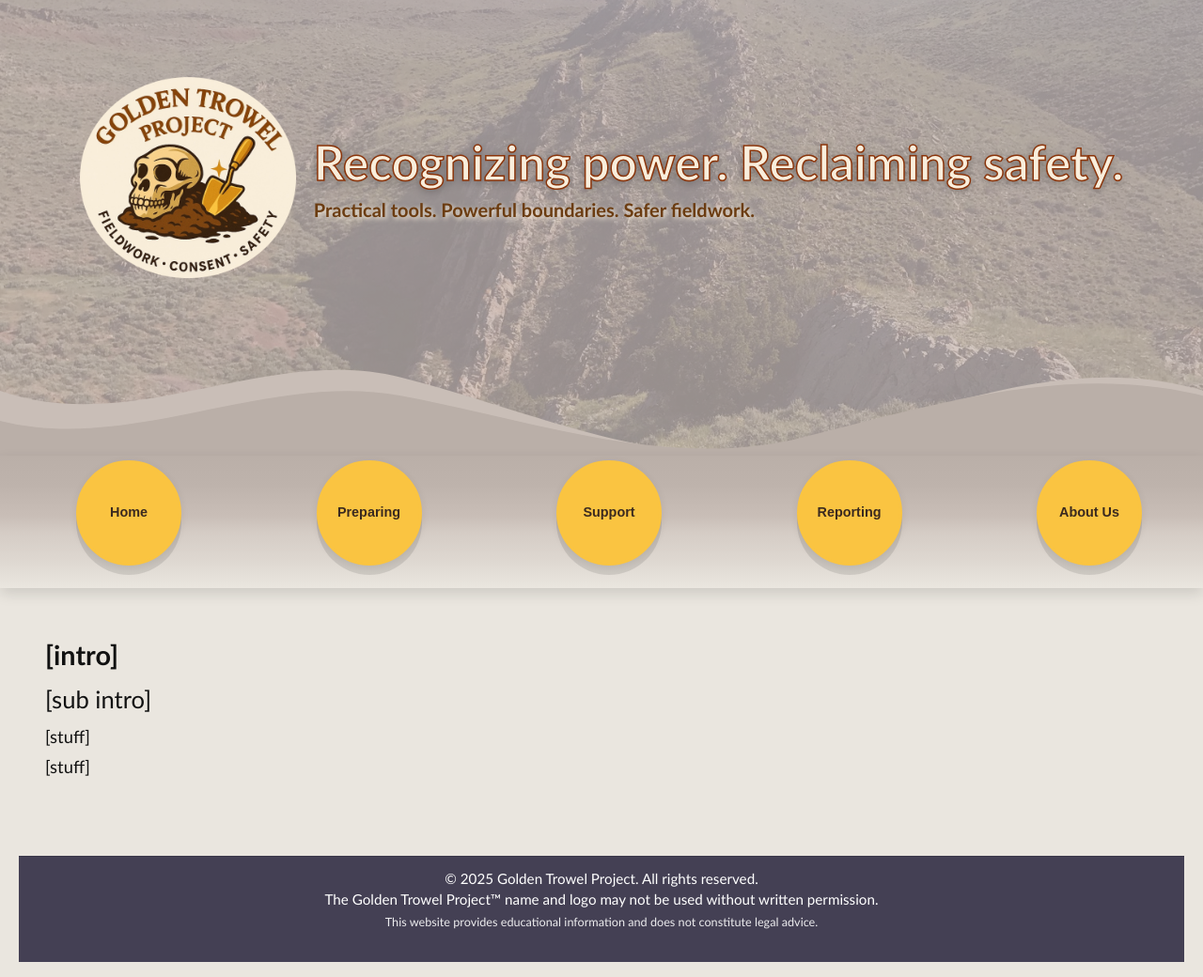
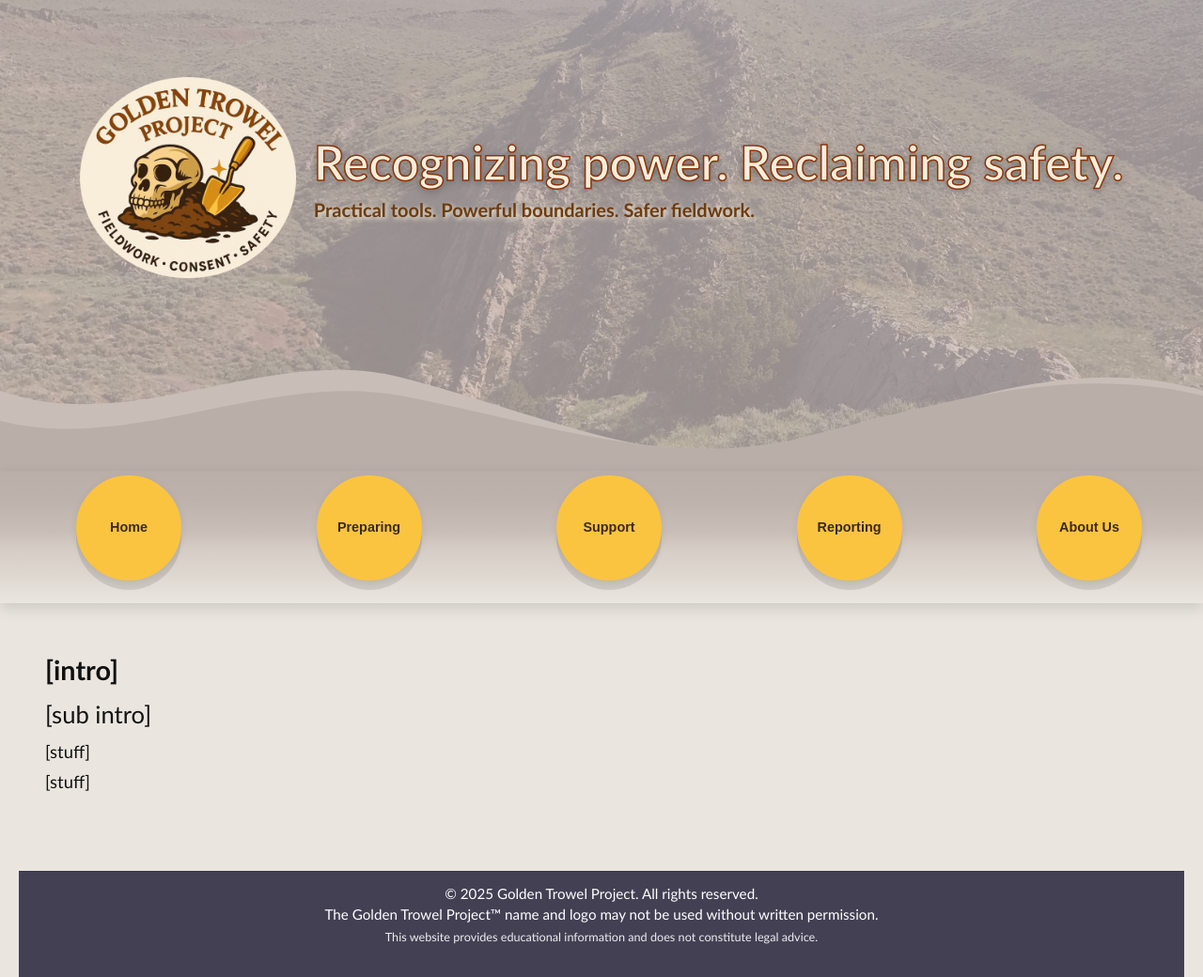
Before and after one commit to AnthroSafetyWarrior/GoldenTrowelProject, a Jekyll site: the page built from _pages/contact.html, in a window 1280 px wide. Shown: the whole page at 94% size. Built offline with Jekyll 4.4.1, drawn with Linux system fonts in a browser that asks for light colours.

```diff
--- a/_layouts/default.html
+++ b/_layouts/default.html
@@ -113,7 +113,7 @@
 /* One token, used by both the wave and the sticky band */
 
 
-:root{ --wave-overlap: clamp(10px, 1.6vw, 16px); }
+:root{ --wave-overlap: clamp(9px); }
 
 /* band hugs the wave above it */
 .nav-gradient{
```
